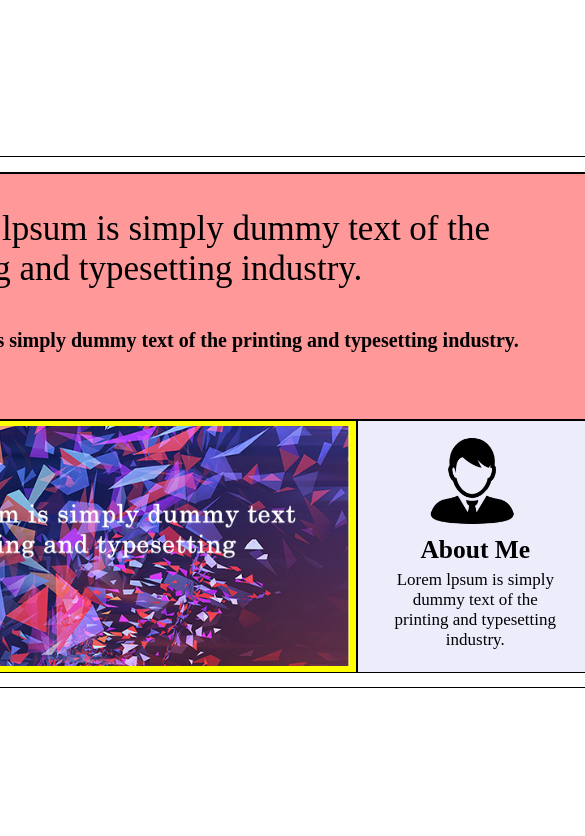
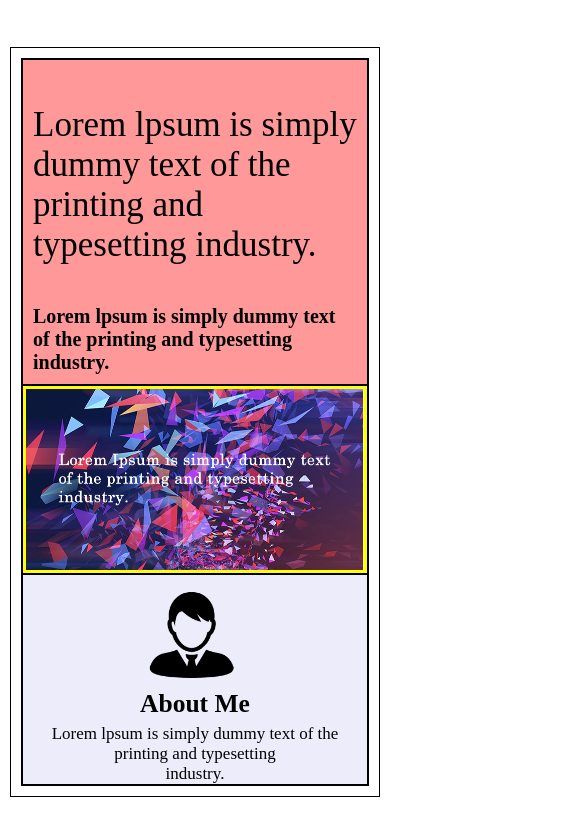
Before and after one commit to PrinceSah09/CSS_ASSIGNMENT_3, a plain HTML site: page index.html in a window 390 px wide. Shown: the top 836 px of the page, 585 px wide, since content can reach past the window. Drawn offline with Linux system fonts and the light colour scheme.

Commit message:
Update style.css

```diff
--- a/style.css
+++ b/style.css
@@ -25,7 +25,7 @@ section {
     display: flex;
     flex-wrap: wrap;
 
-    /* Use Short Hand */
+    /* Short Hand */
     border: 1px solid black;
     box-sizing: border-box;
 }
@@ -39,7 +39,7 @@ section {
     width: 100%;
     height: 49.2%;
 
-    /* Used Short Hand */
+    /* Short Hand */
     border: 1px solid black;
     background-color: #FF9999;
 }
@@ -90,12 +90,44 @@ section {
 
 .text {
     text-align: center;
-
+    margin: 0 14px 0 14px;
     /* Used Short Hand */
-    margin: 0 14px 0 14px;
     font-size: 17px;
 }
 
 .text p {
     margin-top: -15px;
 }
+
+
+/* MEDIA QUERRY FOR RESPONSIVENESS */
+@media only screen and (max-width: 850px) {
+    .hero {
+        padding: 10px;
+        margin: 0 10px 0 10px;
+    }
+
+    .wrapper {
+        /* Set the width to 100% for better responsiveness */
+        width: 100%;
+        height: 100%;
+    }
+
+    .Top_Box {
+        /* Adjust the height for better display on smaller screens */
+        height: auto;
+        padding: 10px;
+    }
+
+    .Bottom_Left_Box,
+    .Bottom_Right_Box {
+        /* 100% width for better responsiveness */
+        width: 100%;
+        height: auto;
+    }
+
+    .Bottom_Left_Box img {
+        height: 97%;
+        width: 98%;
+    }
+}
```
